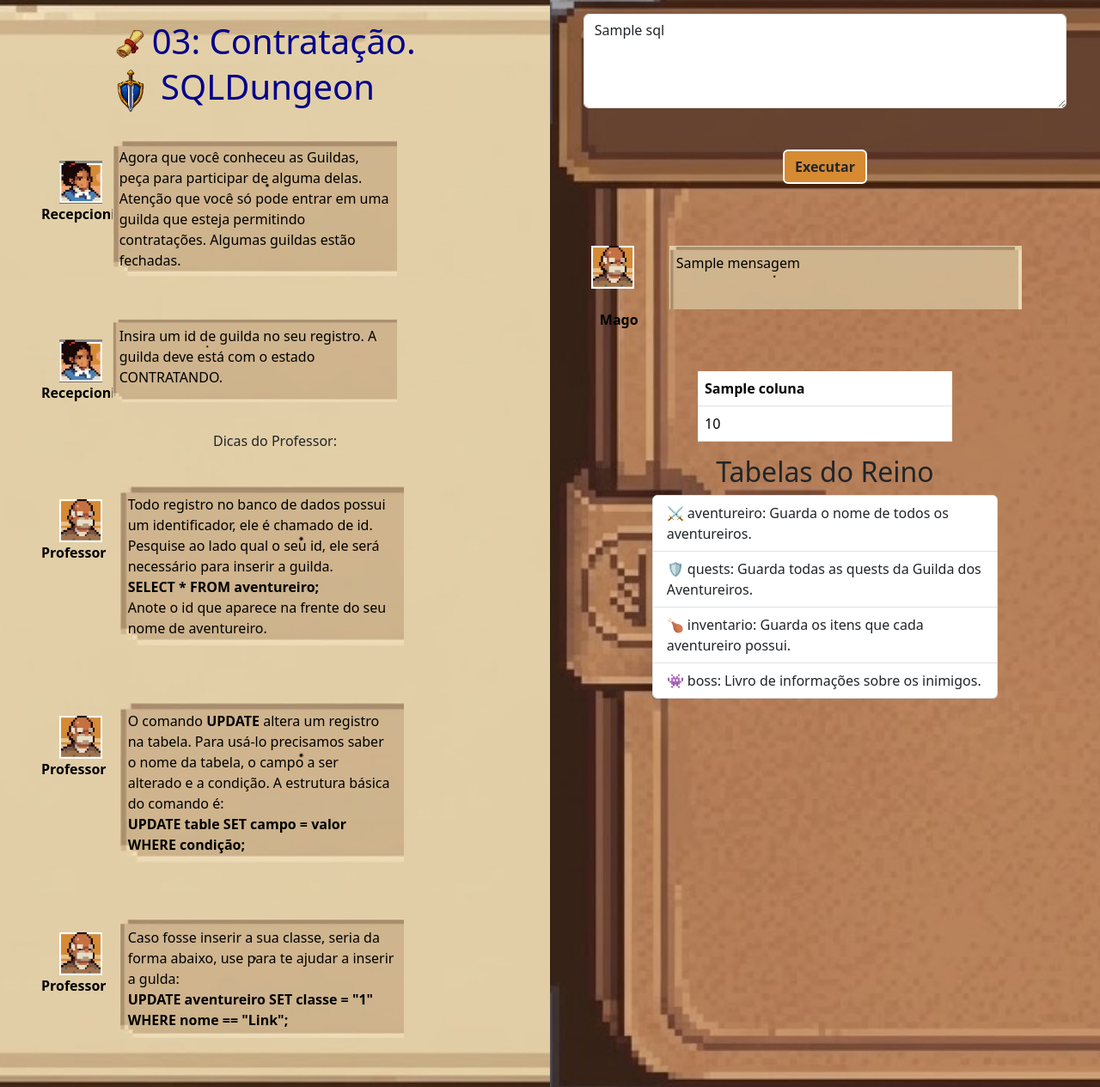
After one commit to joabefg/sql_quest, a Python web app: template templates/contratacao.html in a window 1280 px wide. The commit adds this page. Shown: the whole page at 86% size. Run offline with Jinja, Linux system fonts and the light colour scheme; the template is opened without the code that fills it: most values are stand-ins (such as "Sample title", 1, 10 or a date in 2020); some libraries are stand-ins or nearby versions.

Commit message:
atualização

```diff
--- a/static/style.css
+++ b/static/style.css
@@ -1,9 +1,14 @@
+
 @font-face {
-  font-family: 'Alagard';
-  src: url('alagard.ttf') format('truetype');
-  font-weight: normal;
-  font-style: normal;
-  font-display: swap;
+    font-family: 'Alagard';
+    src: url('/static/alagard.ttf') format('truetype');
+    font-weight: normal;
+    font-style: normal;
+    font-display: swap;
+}
+
+body {
+    font-family: 'Alagard', sans-serif;
 }
 
 div, h1, h2, h3, h4, h5, h6 {
--- /dev/null
+++ b/templates/contratacao.html
@@ -0,0 +1,226 @@
+<!DOCTYPE html>
+
+<html lang="pt-br">
+
+<head>
+    <meta charset="UTF-8">
+    <title>SQL RPG</title>
+    <link rel="stylesheet" href="{{ url_for('static', filename='style.css') }}">
+    <link href="https://cdn.jsdelivr.net/npm/bootstrap@6.0.0-alpha.1/dist/css/bootstrap.min.css" rel="stylesheet"
+        integrity="sha384-B/GM4XqrwHnWXNOWMbloTmrYXZg10cakYGmpfsR/bbzQ6JAJI4ihuyADKLnBgrCe" crossorigin="anonymous">
+
+</head>
+
+<body>
+    <main class="container-fluid">
+        <section class="painel">
+            <div class="row">
+
+                <!-- DIÁLOGOS -->
+                <div class="col-6 p-4 min-vh-100 container-fluid bg-adaptavel"
+                    style="background-image: url('{{ url_for('static',filename='l-panel.jpg') }}'); background-size: cover;">
+                    <!--
+                    <div class="logo text-center m-5">
+                        <img src="{{ url_for('static',filename='logo.png') }}" width="350" height="150" />
+                    </div>-->
+                    <div class="row" style="color: darkblue;">
+                        <div class="col-2"></div>
+                        <div class="col-8">
+                            <h1>
+                                <img src="{{ url_for('static', filename='quest.png') }}" width="50" height="50">03: Contratação.
+                                <img src="{{ url_for('static', filename='swordshield.png') }}" width="50" height="50"> SQLDungeon
+                            </h1>
+                        </div>
+                    </div>
+
+                    <!-- CONTEXTO -->
+                    <div class="row p-4">
+                        <div class="col-2 text-end">
+                            <img width="50" height="50" class="mt-4"
+                                src="{{ url_for('static', filename='recepcionista.png') }}" /><br>
+                            <strong style="color: #000">Recepcionista</strong>
+                        </div>
+                        <div class="col-7 p-2  theme-primary dialogo"
+                            style="background-image: url('{{ url_for('static',filename='balao.png') }}');">
+                            Agora que você conheceu as Guildas, peça para participar de alguma delas.
+                            Atenção que você só pode entrar em uma guilda que esteja permitindo contratações.
+                            Algumas guildas estão fechadas.
+                        </div>
+                    </div>
+
+                    <!-- MISSÃO -->
+                    <div class="row p-4">
+                        <div class="col-2 text-end">
+                            <img width="50" height="50" class="mt-4"
+                                src="{{ url_for('static', filename='recepcionista.png') }}" /><br>
+                            <strong style="color: #000">Recepcionista</strong>
+                        </div>
+                        <div class="col-7 p-2  theme-primary dialogo"
+                            style="background-image: url('{{ url_for('static',filename='balao.png') }}');">
+                            Insira um id de guilda no seu registro. A guilda deve está com o estado CONTRATANDO.
+                        </div>
+                    </div>
+
+                    <!-- DICA -->
+                    <div class="text-center m-2 text-dark" style="color: black">
+                        Dicas do Professor:
+                    </div>
+                    <div class="row p-4">
+                        <div class="col-2 text-end">
+                            <img width="50" height="50" class="mt-4"
+                                src="{{ url_for('static', filename='narrador.png') }}" /><br>
+                            <strong style="color: #000">Professor</strong>
+                        </div>
+                        <div class="col-7 m-2 theme-primary dialogo"
+                            style="background-image: url('{{ url_for('static',filename='balao.png') }}');">
+                            Todo registro no banco de dados possui um identificador, ele é chamado de id.
+                            Pesquise ao lado qual o seu id, ele será necessário para inserir a guilda.<br>
+                            <strong>SELECT * FROM aventureiro; </strong><br>
+                            Anote o id que aparece na frente do seu nome de aventureiro.
+                        </div>
+                    </div>
+                    <div class="row p-4">
+                        <div class="col-2 text-end">
+                            <img width="50" height="50" class="mt-4"
+                                src="{{ url_for('static', filename='narrador.png') }}" /><br>
+                            <strong style="color: #000">Professor</strong>
+                        </div>
+                        <div class="col-7 m-2 theme-primary dialogo"
+                            style="background-image: url('{{ url_for('static',filename='balao.png') }}');">
+                            O comando <strong>UPDATE</strong> altera um registro na tabela.
+                            Para usá-lo precisamos saber o nome da tabela, o campo a ser alterado e a condição.
+                            A estrutura básica do comando é: <br>
+                            <strong>UPDATE table SET campo = valor WHERE condição;</strong>
+                        </div>
+                    </div>
+                    <div class="row p-4">
+                        <div class="col-2 text-end">
+                            <img width="50" height="50" class="mt-4"
+                                src="{{ url_for('static', filename='narrador.png') }}" /><br>
+                            <strong style="color: #000">Professor</strong>
+                        </div>
+                        <div class="col-7 m-2 theme-primary dialogo"
+                            style="background-image: url('{{ url_for('static',filename='balao.png') }}');">
+                            Caso fosse inserir a sua classe, seria da forma abaixo, use para te ajudar a inserir a gulda: <br>
+                            <strong>UPDATE aventureiro SET classe = "1" WHERE nome == "Link";</strong>
+                        </div>
+                    </div>
+                </div>
+
+                <div class="col-6 p-8 min-vh-100"
+                    style="background-image: url('{{ url_for('static',filename='book.png') }}'); background-size: cover;">
+                    <div class="formsql">
+                        <form method="POST" action="/contratar"
+                            class="row justify-content-center align-items-center">
+                            <div class="col-11 mb-10">
+                                <textarea class="form-control mt-3 sqlbox" name="sql" rows="4"
+                                    placeholder="Digite seu SQL aqui...">{{ sql or '' }}</textarea>
+                            </div>
+                            <div class="text-center mt-5">
+                                <button class="btn btn-custom-bg text-dark fw-bold" type="submit"
+                                    style="background-color: #D68A32; border: 2px solid #FFF">Executar</button>
+                            </div>
+                            <!-- MENSAGEM DE ERRO/SUCESSO -->
+                            {% if mensagem %}
+                            <div class="row mt-5 d-flex">
+                                <div class="col-2 text-end">
+                                    <img width="50" height="50" class="m-4"
+                                        src="{{ url_for('static', filename='narrador.png') }}" /><br>
+                                    <strong style="color: #000">Mago</strong>
+                                </div>
+                                <div class="col-8 p-2 m-4 theme-primary dialogo"
+                                    style="background-image: url('{{ url_for('static',filename='balao.png') }}');">
+                                    <p>{{mensagem}}</p>
+                                </div>
+                            </div>
+                            {% endif %}
+                            {% if sucesso %}
+                            <div class="row mt-5 d-flex">
+
+                                <div class="col-2 text-end">
+                                    <img width="50" height="50" class="m-4"
+                                        src="{{ url_for('static', filename='narrador.png') }}" /><br>
+                                    <strong style="color: #000">Mago</strong>
+                                </div>
+                                <div class="col-8 p-2 m-4 theme-primary dialogo"
+                                    style="background-image: url('{{ url_for('static',filename='balao.png') }}');">
+                                    <p>Parabéns aventureiro, agora você sabe quais as guildas disponíveis.
+                                        Guarde o número da Guilda com status CONTRATANDO pois é a única que você pode entrar.
+                                        Clique no link abaixo para ir para a próxima fase:
+                                        <a href="/contratacao">Fase 03</a>
+                                    </p>
+                                </div>
+                            </div>
+                            {% endif %}
+                        </form>
+                    </div>
+                    {% if dados is defined %}
+                    <div class="painel row mt-5">
+                        <div class="tabela-container col-3"></div>
+                        {% if dados %}
+                        <div class="tabela-container col-6">
+                            <table class="table">
+                                <thead>
+                                    <tr style="background-color: #D68A32;">
+                                        {% for coluna in colunas %}
+                                        <th>
+                                            {{ coluna }}
+                                        </th>
+                                        {% endfor %}
+                                    </tr>
+                                </thead>
+                                <tbody>
+                                    {% for linha in dados %}
+                                    <tr style="background-color: #FFF">
+                                        {% for valor in linha %}
+                                        <td>
+                                            {{ valor }}
+                                        </td>
+                                        {% endfor %}
+                                    </tr>
+                                    {% endfor %}
+                                </tbody>
+                            </table>
+                        </div>
+                        {% else %}
+                        <p>
+                            ⚠️ A consulta não retornou registros.
+                        </p>
+                        {% endif %}
+                    </div>
+                    {% endif %}
+
+                    <!-- tabelas -->
+                    <div class="text-center">
+                        <h2>Tabelas do Reino</h2>
+                    </div>
+                    <div class="row">
+                        <div class="col-2"></div>
+                        <div class="col-8">
+                            <ul class="list-group">
+                                <li class="list-group-item">⚔️ aventureiro: Guarda o nome de todos os aventureiros.</li>
+                                <li class="list-group-item">🛡️ quests: Guarda todas as quests da Guilda dos
+                                    Aventureiros.</li>
+                                <li class="list-group-item">🍗 inventario: Guarda os itens que cada aventureiro possui.
+                                </li>
+                                <li class="list-group-item">👾 boss: Livro de informações sobre os inimigos.</li>
+                            </ul>
+                        </div>
+                        <div class="col-2"></div>
+                    </div>
+
+
+                </div>
+
+            </div>
+
+
+        </section>
+
+
+
+
+    </main>
+</body>
+
+</html>
```
Also changed, not shown: app.py (+79 -31 lines), banco.py (+21 -0 lines), templates/guilda.html (added, +224 -0 lines), templates/registro_aventureiro.html (+101 -16 lines), validacoes.py (+22 -0 lines), static/quest.jpg (added), static/quest.png (added), static/swordshield.png (added), validacoes/validacao_guilda.py (added).
